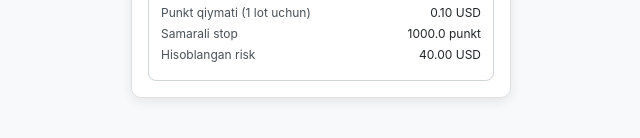
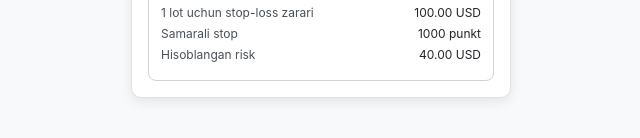
Before and after one commit to MisterAnOnYm96/lot-calculator, a plain HTML site: page index.html in a window 1280 px wide. Shown: the part 382-520 px from the top of the page, 319-959 px from the left. Drawn offline with Linux system fonts and the light colour scheme.

Commit message:
Update index.html

```diff
--- a/index.html
+++ b/index.html
@@ -3,7 +3,7 @@
 <head>
     <meta charset="UTF-8">
     <meta name="viewport" content="width=device-width, initial-scale=1.0">
-    <title>Lot Kalkulyatori (To'g'rilangan)</title>
+    <title>Lot Kalkulyatori</title>
     <style>
         body {
             font-family: -apple-system, BlinkMacSystemFont, "Segoe UI", Roboto, Helvetica, Arial, sans-serif;
@@ -242,12 +242,12 @@
         <div class="lot-result"><span id="resultLot">0.40</span> <span>lot</span></div>
 
         <div class="result-details">
-            <span>Punkt qiymati (1 lot uchun)</span>
-            <span id="pointValue">0.10 USD</span>
+            <span>1 lot uchun stop-loss zarari</span>
+            <span id="pointValue">100.00 USD</span>
         </div>
         <div class="result-details">
             <span>Samarali stop</span>
-            <span id="effectiveStop">1000.0 punkt</span>
+            <span id="effectiveStop">1000 punkt</span>
         </div>
         <div class="result-details">
             <span>Hisoblangan risk</span>
@@ -268,7 +268,7 @@
     const calculatedRisk = document.getElementById('calculatedRisk');
     const goldPriceDisplay = document.getElementById('goldPrice');
 
-    // TO'G'RILANDI: Rasmga ko'ra 1 lot uchun 1 punkt narxi $0.10 ga teng
+    // 1 lot uchun 1 punkt narxi
     const valuePerPointPerLot = 0.10;
 
     function parseFormattedNumber(str) {
@@ -296,11 +296,14 @@
 
         resultLot.textContent = lot.toFixed(2);
 
-        effectiveStop.textContent = stopLoss.toFixed(1) + ' punkt';
+        // Samarali stop (butun qiymatda)
+        effectiveStop.textContent = Math.round(stopLoss) + ' punkt';
+
         calculatedRisk.textContent = formatNumber(riskAmount) + ' USD';
 
-        // 1 lot uchun 1 punkt narxi doimiy $0.10 bo'lib qoladi
-        pointValue.textContent = valuePerPointPerLot.toFixed(2) + ' USD';
+        // 1 lot uchun stop-lossdagi zarar
+        let stopLossDamageForOneLot = stopLoss * valuePerPointPerLot;
+        pointValue.textContent = formatNumber(stopLossDamageForOneLot) + ' USD';
     }
 
     function formatInputWithCaret(inputElement) {
@@ -387,7 +390,7 @@
 
     stopLossInput.addEventListener('input', calculate);
 
-    // Boshlang'ich qiymatlarni rasmga moslashtirish
+    // Boshlang'ich qiymatlar
     accountSizeInput.value = "40.00";
     riskPercentInput.value = "100";
     riskAmountInput.value = "40.00";
```
